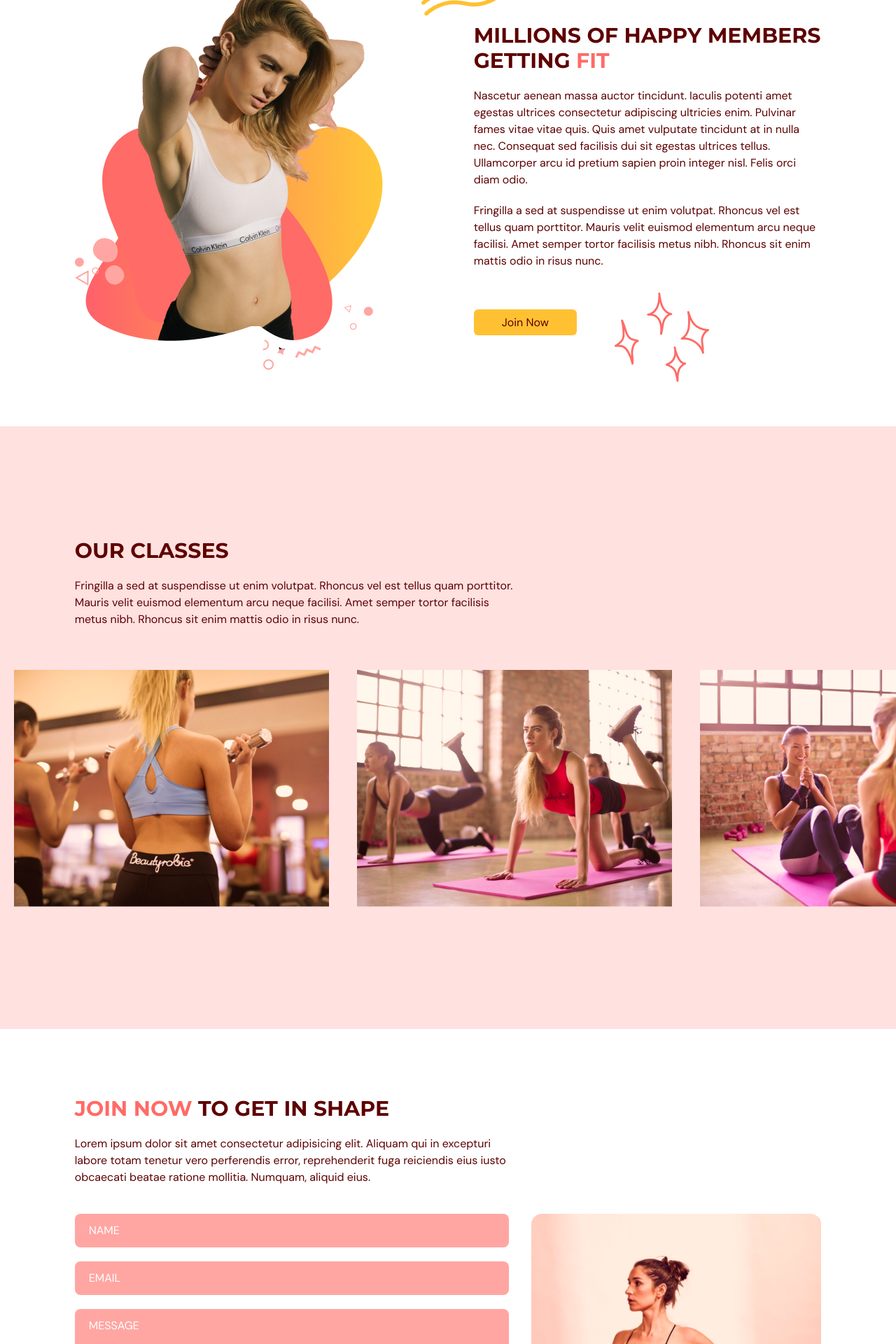
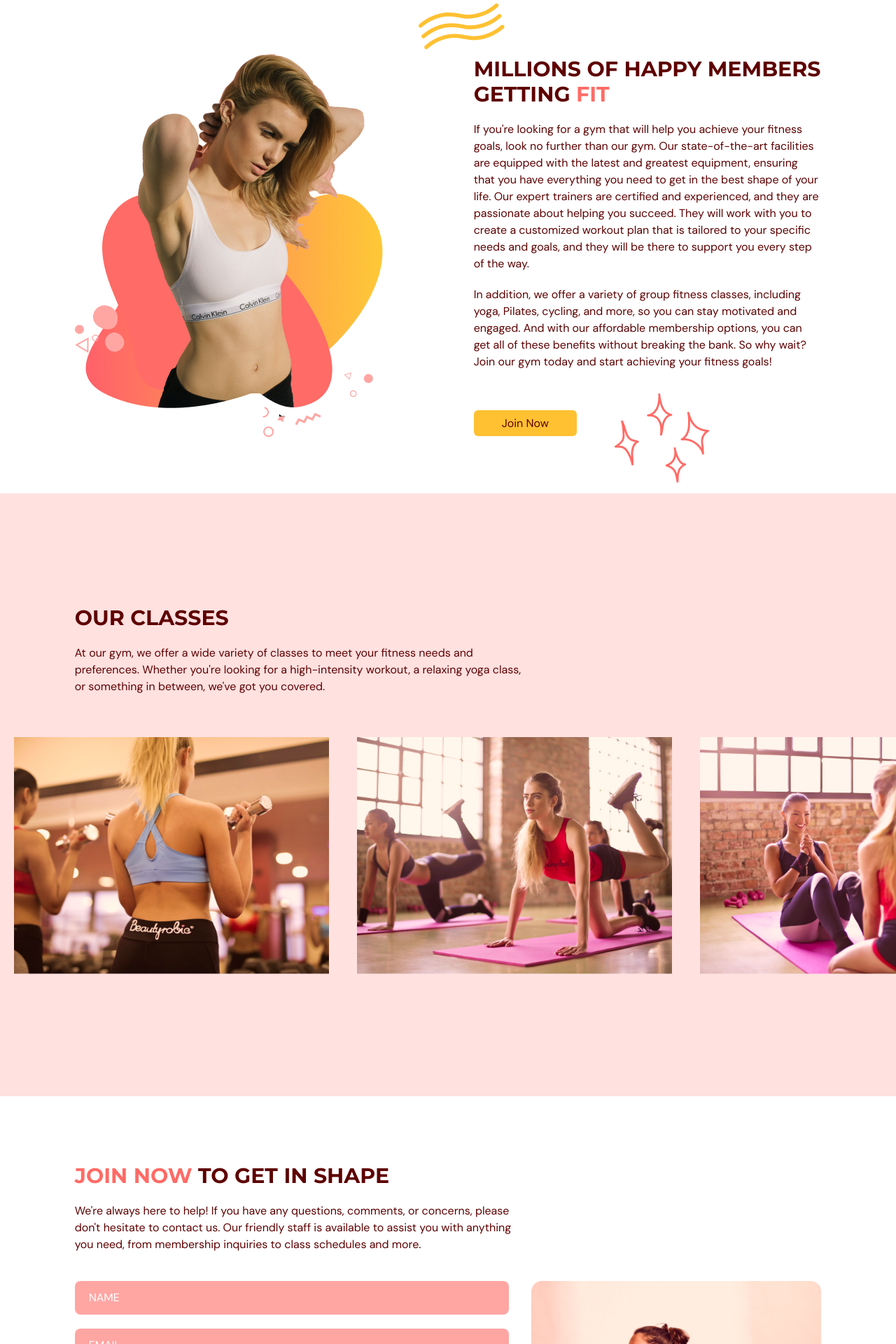
Before and after one commit to OmarAdamMostafa/EvoGymFitnessApp, a React (Vite) app: page / in a window 1280 px wide. Shown: the part 1500-3420 px from the top of the page at 70% size. Built offline with nearby package versions, Linux system fonts and the light colour scheme.

Commit message:
Post Completion Commit #1
- Updated dummy text.

```diff
--- a/src/scenes/benefits/index.tsx
+++ b/src/scenes/benefits/index.tsx
@@ -15,19 +15,19 @@ const benefits: Array<BenefitType> = [
     icon: <HomeModernIcon className="h-6 w-6" />,
     title: "State of the Art Facilities",
     description:
-      "Neque adipiscing amet amet enim. Feugiat dolor enim fermentum in a in lectus pellentesque. Ullamcorper et. ",
+      "Our gyms feature top-of-the-line equipment, including weight machines, free weights, and cardio machines. Our facilities also include locker rooms, showers, and sauna and steam rooms for members to relax and rejuvenate after their workouts.",
   },
   {
     icon: <UserGroupIcon className="h-6 w-6" />,
     title: "100's of Diverse Classes",
     description:
-      "Eu ipsum id egestas risus tempus enim semper felis quis. Nec consectetur ac venenatis facilisi est. Eget ac turpis id.",
+      "Our gyms offers a variety of group fitness classes, including yoga, Pilates, cycling, and more.",
   },
   {
     icon: <AcademicCapIcon className="h-6 w-6" />,
     title: "Expert and Pro Trainers",
     description:
-      "Fusce vestibulum aliquam ut cras. Nisl lectus egestas sapien nisl. Lacus at mi sit pellentesque. Congue parturient.",
+      "Our gym is proud to employ a team of highly trained, certified and knowledgeable experts and trainers. They are passionate about helping members achieve their fitness goals and provide personalized attention to each individual.",
   },
 ];
 
@@ -131,18 +131,21 @@ const Benefits = ({ setSelectedPage }: Props) => {
               }}
             >
               <p className="my-5">
-                Nascetur aenean massa auctor tincidunt. Iaculis potenti amet
-                egestas ultrices consectetur adipiscing ultricies enim. Pulvinar
-                fames vitae vitae quis. Quis amet vulputate tincidunt at in
-                nulla nec. Consequat sed facilisis dui sit egestas ultrices
-                tellus. Ullamcorper arcu id pretium sapien proin integer nisl.
-                Felis orci diam odio.
+                If you're looking for a gym that will help you achieve your fitness goals,
+                look no further than our gym. Our state-of-the-art facilities are equipped
+                with the latest and greatest equipment, ensuring that you have everything
+                you need to get in the best shape of your life. Our expert trainers are
+                certified and experienced, and they are passionate about helping you succeed.
+                They will work with you to create a customized workout plan that is tailored
+                to your specific needs and goals, and they will be there to support you every
+                step of the way.
               </p>
               <p className="mb-5">
-                Fringilla a sed at suspendisse ut enim volutpat. Rhoncus vel est
-                tellus quam porttitor. Mauris velit euismod elementum arcu neque
-                facilisi. Amet semper tortor facilisis metus nibh. Rhoncus sit
-                enim mattis odio in risus nunc.
+                In addition, we offer a variety of group fitness classes, including yoga,
+                Pilates, cycling, and more, so you can stay motivated and engaged.
+                And with our affordable membership options, you can get all of these benefits
+                without breaking the bank. So why wait? Join our gym today and start achieving
+                your fitness goals!
               </p>
             </motion.div>
 
--- a/src/scenes/contactUs/index.tsx
+++ b/src/scenes/contactUs/index.tsx
@@ -43,10 +43,10 @@ const ContactUs = ({ setSelectedPage }: Props) => {
                         <span className="text-primary-500">JOIN NOW</span> TO GET IN SHAPE
                     </HText>
                     <p className="my-5">
-                        Lorem ipsum dolor sit amet consectetur adipisicing elit.
-                        Aliquam qui in excepturi labore totam tenetur vero perferendis error,
-                        reprehenderit fuga reiciendis eius iusto obcaecati beatae ratione mollitia.
-                        Numquam, aliquid eius.
+                        We're always here to help! If you have any questions, comments, or
+                        concerns, please don't hesitate to contact us. Our friendly staff
+                        is available to assist you with anything you need, from membership
+                        inquiries to class schedules and more.
                     </p>
                 </motion.div>
 
--- a/src/scenes/footer/index.tsx
+++ b/src/scenes/footer/index.tsx
@@ -20,9 +20,9 @@ const Footer = ({ setSelectedPage }: Props) => {
                 <div className="mt-16 basis-1/2 md:mt-0">
                 <img alt="logo" src={Logo} />
                 <p className="my-5">
-                    Lorem vitae ut augue auctor faucibus eget eget ut libero. Elementum
-                    purus et arcu massa dictum condimentum. Augue scelerisque iaculis
-                    orci ut habitant laoreet. Iaculis tristique.
+                    Unrivaled Gym. Unparalleled Training Fitness Classes. World
+                    Class Studios to get the Body Shapes That you Dream of..
+                    Get Your Dream Body Now.
                 </p>
                 <p>© EVOGYM All Rights Reserved.</p>
                 </div>
--- a/src/scenes/ourClasses/index.tsx
+++ b/src/scenes/ourClasses/index.tsx
@@ -13,37 +13,37 @@ const classes: Array<ClassType> = [
   {
     name: "Weight Training Classes",
     description:
-      "Lorem ipsum dolor sit amet, consectetur adipiscing elit, sed do eiusmod tempor incididunt ut labore et dolore magna aliqua. Ut enim ad minim veniam, quis nostrud exercitation ullamco laboris nisi ut aliquip ex ea commodo consequat.",
+      "Our weight training classes are the perfect way to get in shape and build muscle.  Whether you're a beginner or an experienced weightlifter, our classes are tailored to your needs and will help you improve your technique, build strength, and increase your overall fitness.",
     image: image1,
   },
   {
     name: "Yoga Classes",
     description:
-      "Lorem ipsum dolor sit amet, consectetur adipiscing elit, sed do eiusmod tempor incididunt ut labore et dolore magna aliqua. Ut enim ad minim veniam, quis nostrud exercitation ullamco laboris nisi ut aliquip ex ea commodo consequat.",
+      "Our yoga classes are the perfect way to destress, unwind, and improve your flexibility and balance. You'll learn a variety of poses and techniques that will help you build strength, improve your posture, and increase your overall wellness.",
     image: image2,
   },
   {
     name: "Ab Core Classes",
     description:
-      "Lorem ipsum dolor sit amet, consectetur adipiscing elit, sed do eiusmod tempor incididunt ut labore et dolore magna aliqua. Ut enim ad minim veniam, quis nostrud exercitation ullamco laboris nisi ut aliquip ex ea commodo consequat.",
+      "Our ab core classes are the perfect way to tone and strengthen your core muscles. You'll learn a variety of exercises and techniques that will help you improve your balance, stability, and overall core strength.",
     image: image3,
   },
   {
     name: "Adventure Classes",
     description:
-      "Lorem ipsum dolor sit amet, consectetur adipiscing elit, sed do eiusmod tempor incididunt ut labore et dolore magna aliqua. Ut enim ad minim veniam, quis nostrud exercitation ullamco laboris nisi ut aliquip ex ea commodo consequat.",
+      "If you're looking for a fun and exciting way to stay fit and active, our gym adventure classes are perfect for you! You'll climb, crawl, jump, and swing your way through the course, building strength, endurance, and agility along the way.",
     image: image4,
   },
   {
     name: "Fitness Classes",
     description:
-      "Lorem ipsum dolor sit amet, consectetur adipiscing elit, sed do eiusmod tempor incididunt ut labore et dolore magna aliqua. Ut enim ad minim veniam, quis nostrud exercitation ullamco laboris nisi ut aliquip ex ea commodo consequat.",
+      "Our gym fitness classes are designed to help you get in the best shape of your life. We offer a variety of classes, including high-intensity interval training (HIIT), circuit training, bootcamp-style workouts, and more.",
     image: image5,
   },
   {
     name: "Training Classes",
     description:
-      "Lorem ipsum dolor sit amet, consectetur adipiscing elit, sed do eiusmod tempor incididunt ut labore et dolore magna aliqua. Ut enim ad minim veniam, quis nostrud exercitation ullamco laboris nisi ut aliquip ex ea commodo consequat.",
+      "Our gym training classes are designed to help you get the most out of your workouts and achieve your fitness goals.  We offer a variety of classes, including weight training, cardio conditioning, functional training, and more.",
     image: image6,
   },
 ];
@@ -72,10 +72,10 @@ const OurClasses = ({ setSelectedPage }: Props) => {
           <div className="md:w-3/5">
             <HText>OUR CLASSES</HText>
             <p className="py-5">
-              Fringilla a sed at suspendisse ut enim volutpat. Rhoncus vel est
-              tellus quam porttitor. Mauris velit euismod elementum arcu neque
-              facilisi. Amet semper tortor facilisis metus nibh. Rhoncus sit
-              enim mattis odio in risus nunc.
+              At our gym, we offer a wide variety of classes to meet your fitness
+              needs and preferences. Whether you're looking for a high-intensity
+              workout, a relaxing yoga class, or something in between, we've got
+              you covered.
             </p>
           </div>
         </motion.div>
```
